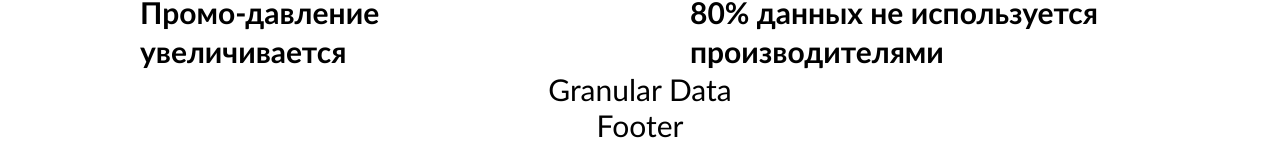
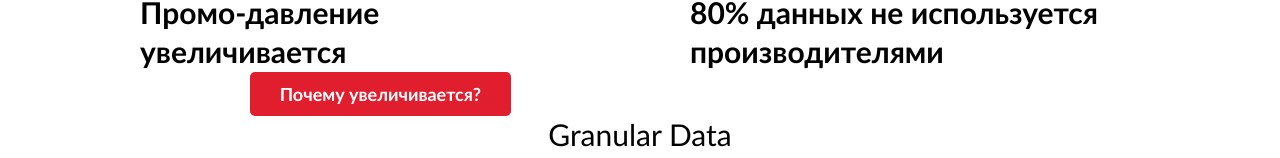
Before and after one commit to u-minerwa/test-job-app, a React (Create React App) app: page / in a window 1280 px wide. Shown: the part 1157-1315 px from the top of the page. Built offline with nearby package versions, Linux system fonts and the light colour scheme.

Commit message:
buttonWhy

```diff
--- a/src/components/MainPage/Pressure/Pressure.jsx
+++ b/src/components/MainPage/Pressure/Pressure.jsx
@@ -1,11 +1,13 @@
 import React from "react";
 import classes from './Pressure.module.css';
 import FirstLayer from "./FirstLayer/FirstLayer";
+import SecondLayer from "./SecondLayer/SecondLayer";
 
 function Pressure() {
     return (
         <div className={classes.pressure}>
             <FirstLayer />
+            <SecondLayer />
         </div>
     )
 }
--- a/src/components/MainPage/Pressure/SecondLayer/SecondLayer.jsx
+++ b/src/components/MainPage/Pressure/SecondLayer/SecondLayer.jsx
@@ -3,13 +3,13 @@ import classes from './SecondLayer.module.css';
 import UnderPromo from "./UnderPromo/UnderPromo";
 import UnderPercents from "./UnderPercents/UnderPercents";
 
-function FirstLayer() {
+function SecondLayer() {
     return (
-        <div className={classes.firstLayer}>
+        <div className={classes.secondLayer}>
             <UnderPromo />
             <UnderPercents />
         </div>
     )
 }
 
-export default FirstLayer;
+export default SecondLayer;
--- a/src/components/MainPage/Pressure/SecondLayer/UnderPromo/UnderPromo.jsx
+++ b/src/components/MainPage/Pressure/SecondLayer/UnderPromo/UnderPromo.jsx
@@ -4,6 +4,10 @@ import classes from './UnderPromo.module.css';
 function UnderPromo() {
     return (
         <div className={classes.underPromo}>
+            <div className={classes.graphic}></div>
+            <div className={classes.buttonWhy}>
+                <button type="button">Почему увеличивается?</button>
+            </div>
         </div>
     )
 }
--- a/src/components/MainPage/Pressure/SecondLayer/UnderPromo/UnderPromo.module.css
+++ b/src/components/MainPage/Pressure/SecondLayer/UnderPromo/UnderPromo.module.css
@@ -0,0 +1,21 @@
+.underPromo {
+    display: flex;
+    flex-direction: column;
+}
+
+.buttonWhy button {
+    font-family: 'Gill Sans', 'Gill Sans MT', Calibri, 'Trebuchet MS', sans-serif;
+    font-weight: 700;
+    font-size: 18px;
+    color: white;
+    line-height: 24px;
+    border: none;
+    background-color: rgba(224, 30, 46, 1);
+    border-radius: 5px;
+    padding: 10px 30px 10px 30px;
+    cursor: pointer;
+}
+
+.buttonWhy button:hover {
+    background-color: rgb(234, 64, 78);
+}
```
